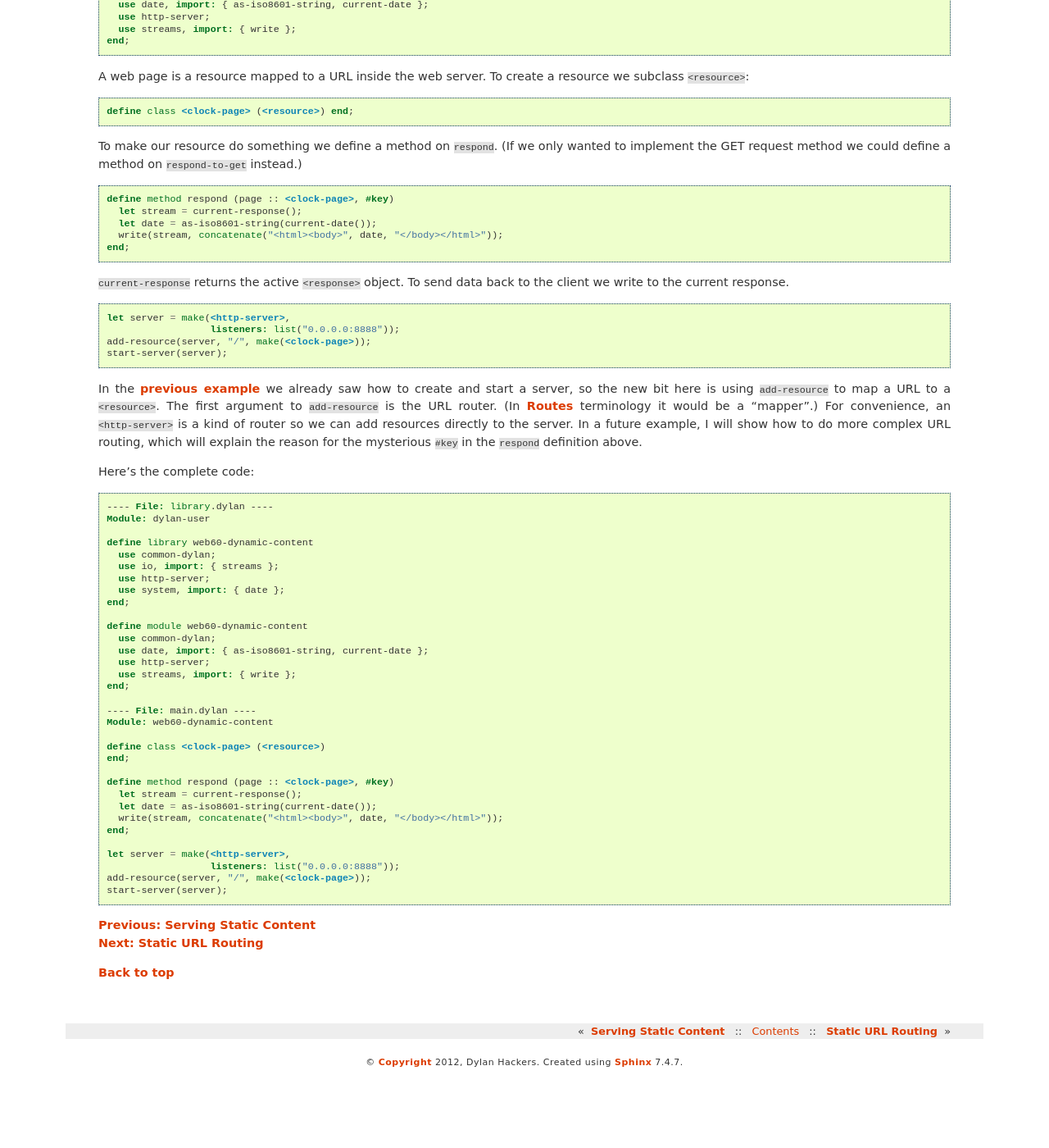
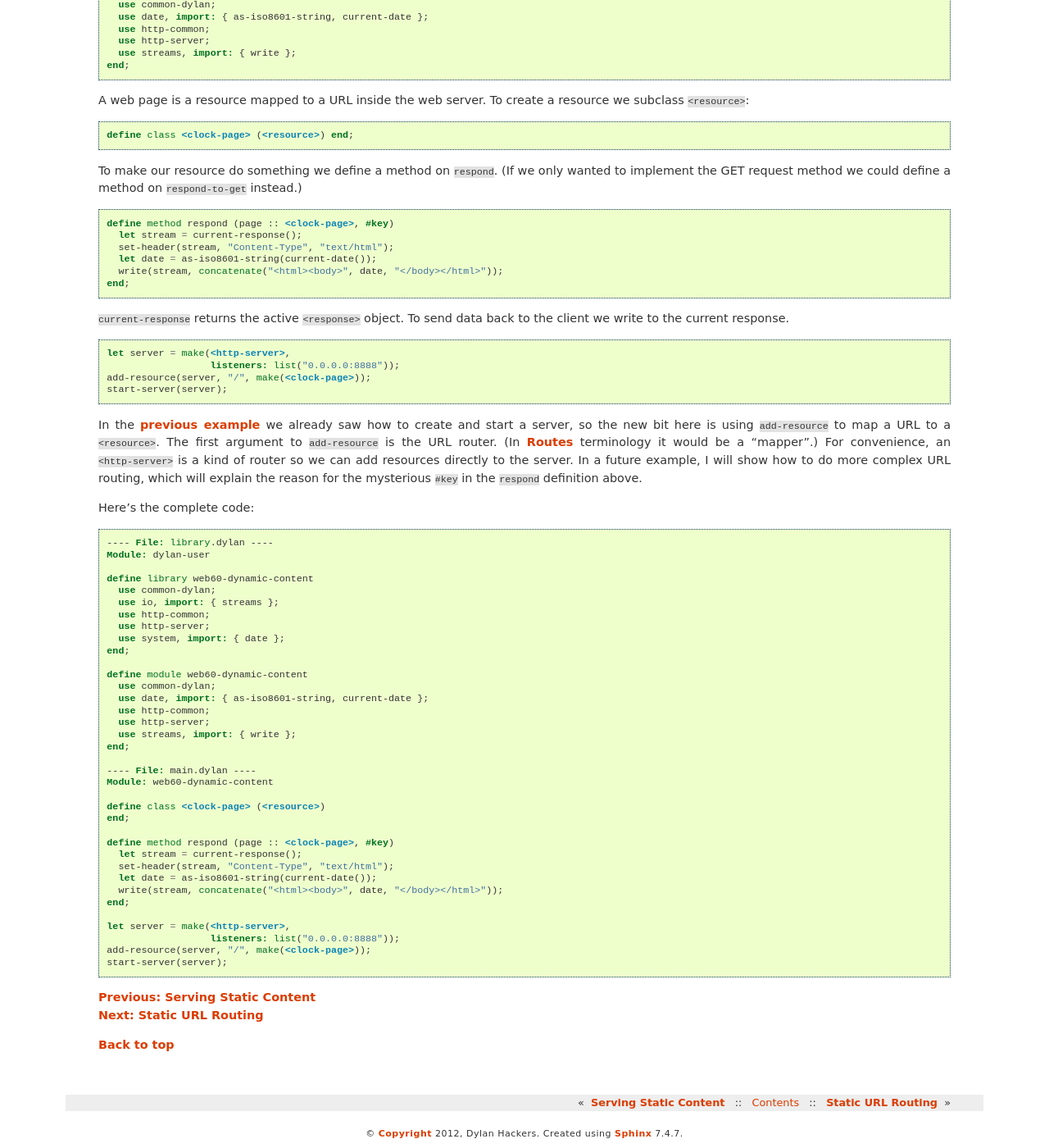
Before and after one commit to dylan-lang/http, a Sphinx documentation site: the page built from documentation/source/server/quickstart/dynamic-content.rst, in a window 1280 px wide and 1400 px high, scrolled down 487 px. Shown: the whole window at 82% size. Built offline with Sphinx 7.4.7, drawn with Linux system fonts in a browser that asks for light colours; cross-references to code outside the pages are shown as plain code; before the commit the page ends 1799 px from its top, so only the background shows below that.

Commit message:
Set content-type in dynamic-content and static-routing examples
Before this change the server response had a content-type of
application/octet-stream, this caused the browser to download the
page instead of showing it.

```diff
--- a/documentation/source/server/quickstart/dynamic-content.rst
+++ b/documentation/source/server/quickstart/dynamic-content.rst
@@ -14,6 +14,7 @@
     define library web60-dynamic-content
       use common-dylan;
       use io, import: { streams };
+      use http-common;
       use http-server;
       use system, import: { date };
     end;
@@ -21,6 +22,7 @@
     define module web60-dynamic-content
       use common-dylan;
       use date, import: { as-iso8601-string, current-date };
+      use http-common;
       use http-server;
       use streams, import: { write };
     end;
@@ -37,6 +39,7 @@
 
     define method respond (page :: <clock-page>, #key)
       let stream = current-response();
+      set-header(stream, "Content-Type", "text/html");
       let date = as-iso8601-string(current-date());
       write(stream, concatenate("<html><body>", date, "</body></html>"));
     end;
@@ -62,6 +65,7 @@
     define library web60-dynamic-content
       use common-dylan;
       use io, import: { streams };
+      use http-common;
       use http-server;
       use system, import: { date };
     end;
@@ -69,6 +73,7 @@
     define module web60-dynamic-content
       use common-dylan;
       use date, import: { as-iso8601-string, current-date };
+      use http-common;
       use http-server;
       use streams, import: { write };
     end;
@@ -81,6 +86,7 @@
 
     define method respond (page :: <clock-page>, #key)
       let stream = current-response();
+      set-header(stream, "Content-Type", "text/html");
       let date = as-iso8601-string(current-date());
       write(stream, concatenate("<html><body>", date, "</body></html>"));
     end;
--- a/documentation/source/server/quickstart/static-routing.rst
+++ b/documentation/source/server/quickstart/static-routing.rst
@@ -36,6 +36,7 @@ In order to define the behavior of our various resources we define methods on th
 
     define method respond
         (resource :: <page>, #key action, title, version)
+      set-header(current-response(), "Content-Type", "text/html");
       output("<html><body>action = %s, title = %s, version = %s</body></html>",
              action, title, version);
     end;
@@ -66,11 +67,13 @@ Here's the full code listing:
 
     define library web60-static-routing
       use common-dylan;
+      use http-common;
       use http-server;
     end;
 
     define module web60-static-routing
       use common-dylan;
+      use http-common;
       use http-server;
     end;
 
@@ -89,12 +92,14 @@ Here's the full code listing:
 
     define method respond
 	(resource :: <page>, #key action, title, version)
+      set-header(current-response(), "Content-Type", "text/html");
       output("<html><body>action = %s, title = %s, version = %s</body></html>",
 	     action, title, version);
     end;
 
     define method respond
 	(resource :: type-union(<user>, <group>), #key action, name)
+      set-header(current-response(), "Content-Type", "text/html");
       output("<html><body>action = %s, name = %s</body></html>",
 	     action, name);
     end;
```
Also changed, not shown: 4 other files.
